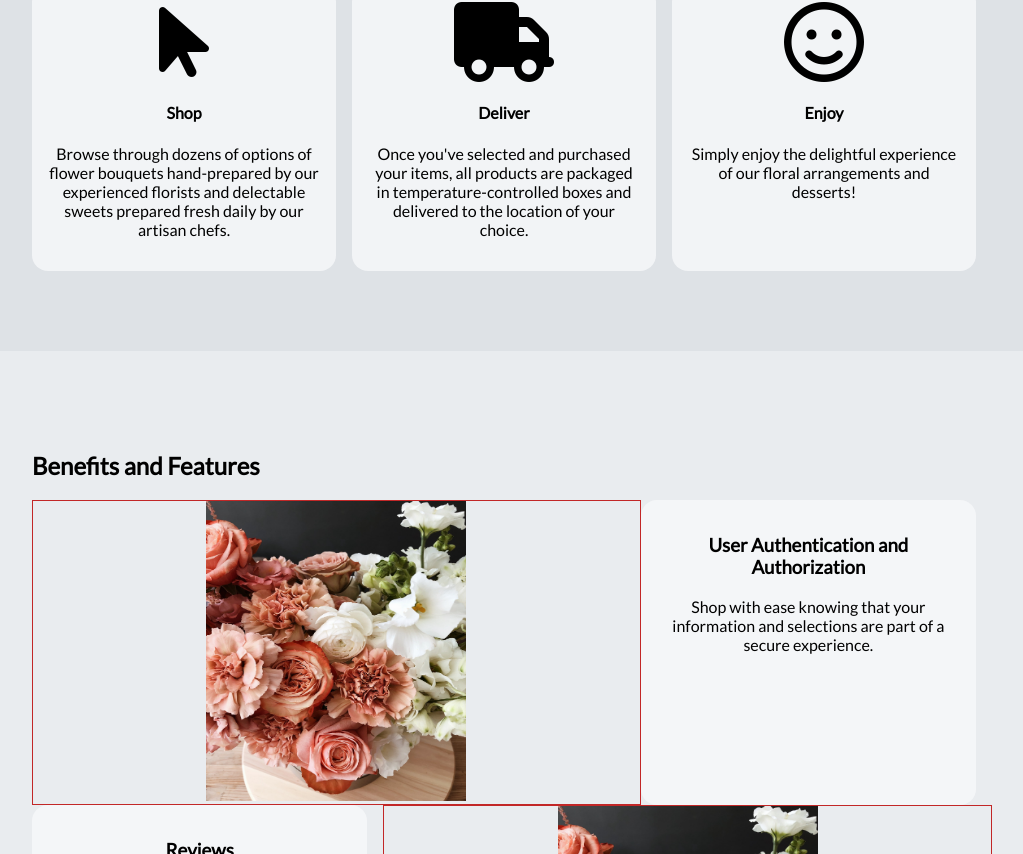
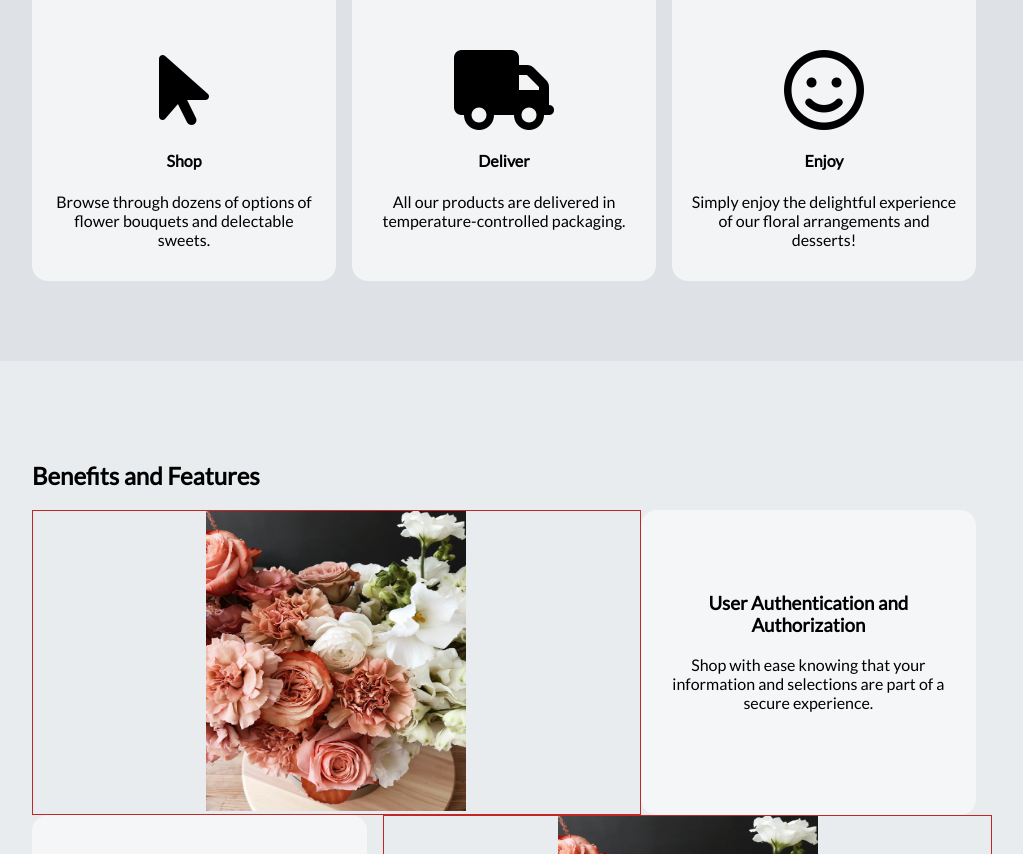
Before and after one commit to christineyoo/sweet-bloom, a React (Create React App) app: page / in a window 1280 px wide. Shown: the part 906-1760 px from the top of the page, without its empty margins (128-1151 px from the left). Built offline with nearby package versions, Linux system fonts and the light colour scheme; no server answers.

Commit message:
changed wording on landing

```diff
--- a/src/pages/landing/Landing.css
+++ b/src/pages/landing/Landing.css
@@ -12,7 +12,7 @@ article {
   background-color: rgba(248, 249, 250, 0.8);
   border-radius: 1rem;
   text-align: center;
-  padding: 1rem;
+  padding: 4rem 1rem 1rem 1rem;
   margin-right: 1rem;
 }
 
--- a/src/pages/landing/Landing.js
+++ b/src/pages/landing/Landing.js
@@ -20,18 +20,16 @@ class Landing extends Component {
               <i class='fas fa-mouse-pointer fa-5x'></i>
               <h4>Shop</h4>
               <p>
-                Browse through dozens of options of flower bouquets
-                hand-prepared by our experienced florists and delectable sweets
-                prepared fresh daily by our artisan chefs.
+                Browse through dozens of options of flower bouquets and
+                delectable sweets.
               </p>
             </section>
             <section className='landing-flex-1'>
               <i class='fas fa-truck fa-5x'></i>
               <h4>Deliver</h4>
               <p>
-                Once you've selected and purchased your items, all products are
-                packaged in temperature-controlled boxes and delivered to the
-                location of your choice.
+                All our products are delivered in temperature-controlled
+                packaging.
               </p>
             </section>
             <section className='landing-flex-1'>
@@ -66,7 +64,7 @@ class Landing extends Component {
           </div>
           <div className='landing-flex'>
             <div className='landing-flex-1'>
-              <h3>Reviews</h3>
+              <h3>Leave reviews</h3>
               <p>
                 Users may read, create, update, and delete reviews for any one
                 of our products.
@@ -147,10 +145,9 @@ class Landing extends Component {
             </section>
           </div>
           <Link to='/shop'>
-          <button id='landing-button'>Shop</button>
-        </Link>
+            <button id='landing-button'>Shop</button>
+          </Link>
         </article>
-
       </div>
     );
   }
```
